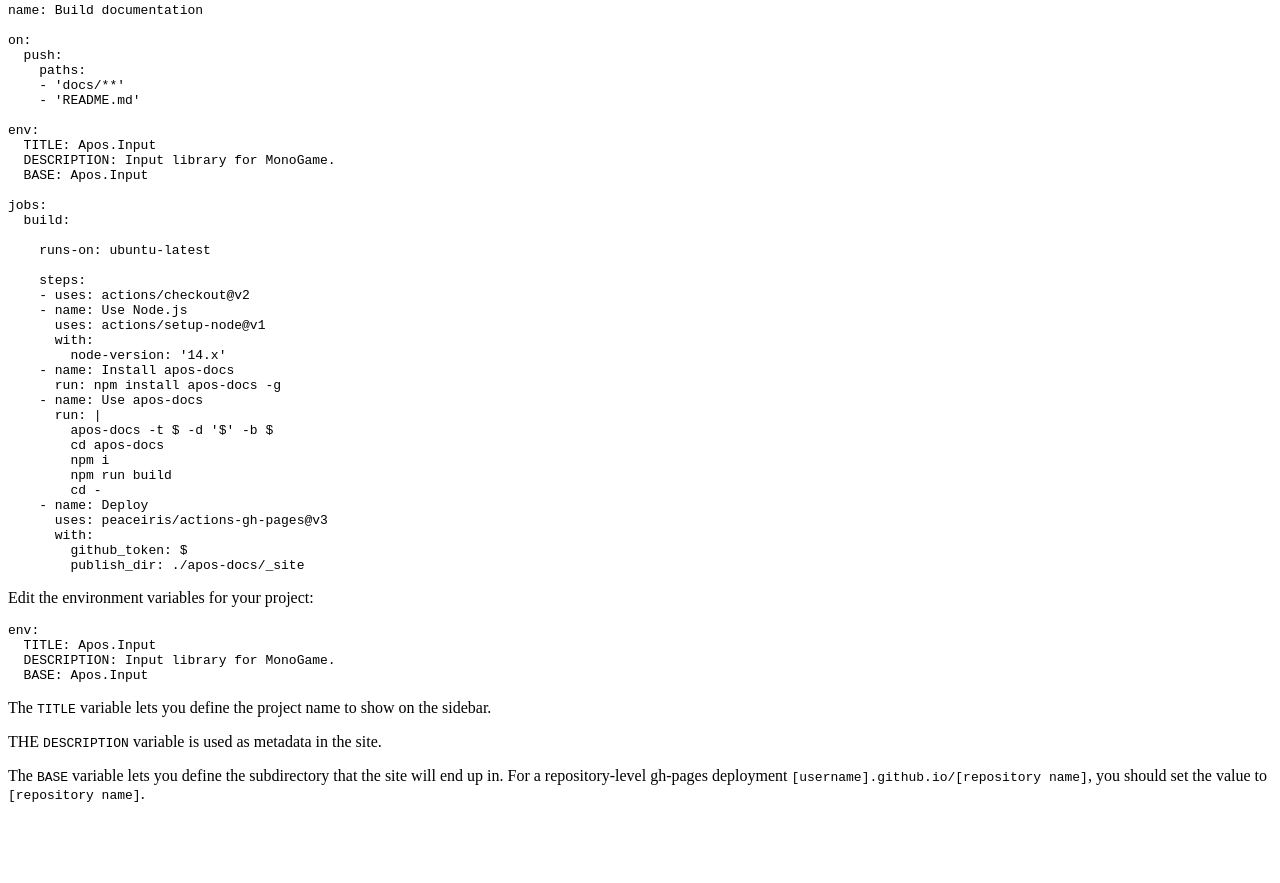
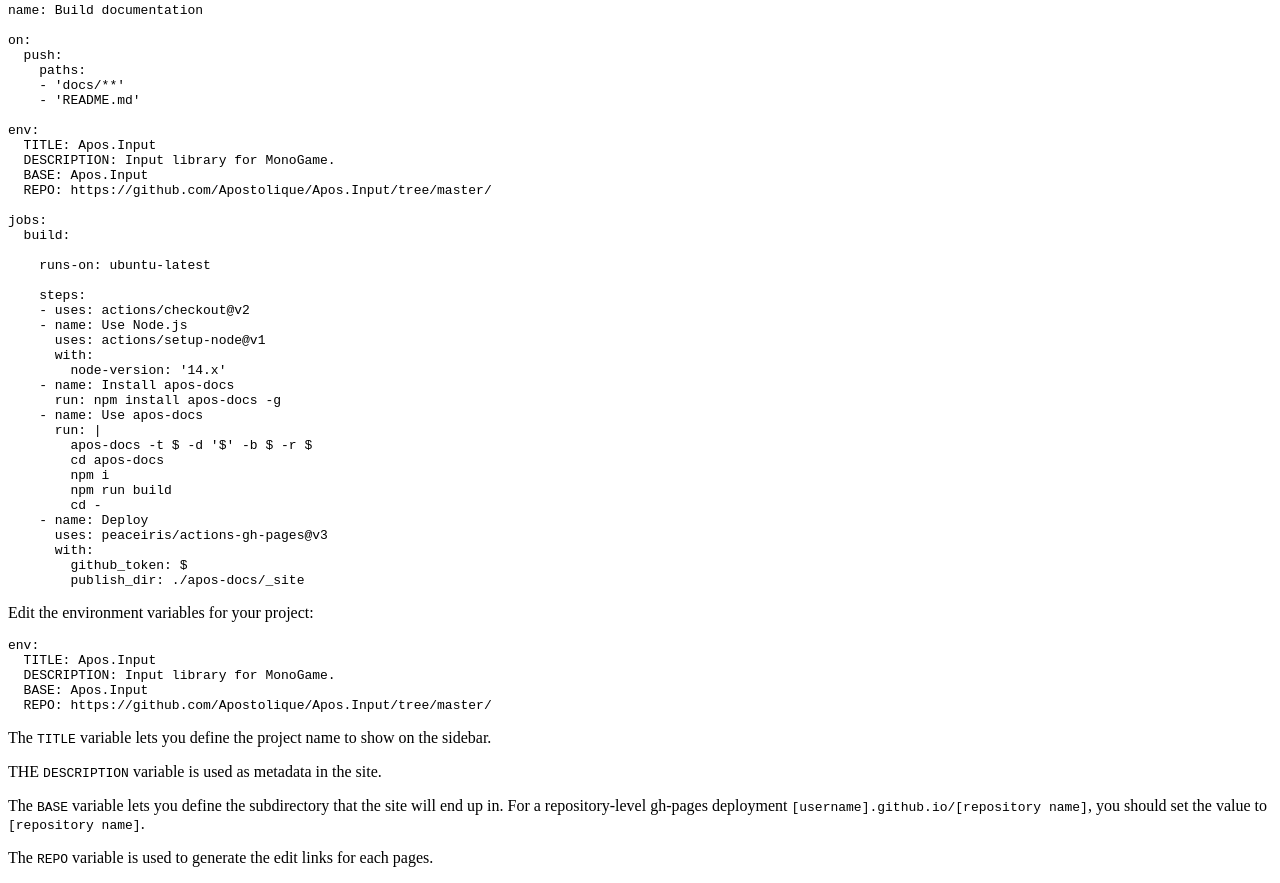
Before and after one commit to Apostolique/apos-docs, an Eleventy site: page docs/getting-started.md in a window 1280 px wide. Shown: the part 765-1648 px from the top of the page. Before the commit the page ends 1584 px from the top, so only its background shows below. Built offline with nearby package versions, Linux system fonts and the light colour scheme; Eleventy itself is replaced by a stand-in of ours; code samples lack their colours; files that its build step writes are made by us from their sources.

Commit message:
Update docs with repo option

````diff
--- a/docs/getting-started.md
+++ b/docs/getting-started.md
@@ -59,6 +59,7 @@
   TITLE: Apos.Input
   DESCRIPTION: Input library for MonoGame.
   BASE: Apos.Input
+  REPO: https://github.com/Apostolique/Apos.Input/tree/master/
 
 jobs:
   build:
@@ -75,7 +76,7 @@
       run: npm install apos-docs -g
     - name: Use apos-docs
       run: |
-        apos-docs -t ${{ env.TITLE }} -d '${{ env.DESCRIPTION }}' -b ${{ env.BASE }}
+        apos-docs -t ${{ env.TITLE }} -d '${{ env.DESCRIPTION }}' -b ${{ env.BASE }} -r ${{ env.REPO }}
         cd apos-docs
         npm i
         npm run build
@@ -94,6 +95,7 @@
   TITLE: Apos.Input
   DESCRIPTION: Input library for MonoGame.
   BASE: Apos.Input
+  REPO: https://github.com/Apostolique/Apos.Input/tree/master/
 ```
 
 The `TITLE` variable lets you define the project name to show on the sidebar.
@@ -101,3 +103,5 @@
 THE `DESCRIPTION` variable is used as metadata in the site.
 
 The `BASE` variable lets you define the subdirectory that the site will end up in. For a repository-level gh-pages deployment `[username].github.io/[repository name]`, you should set the value to `[repository name]`.
+
+The `REPO` variable is used to generate the edit links for each pages.
````
